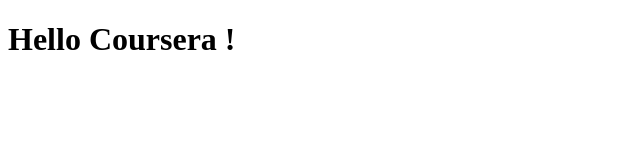
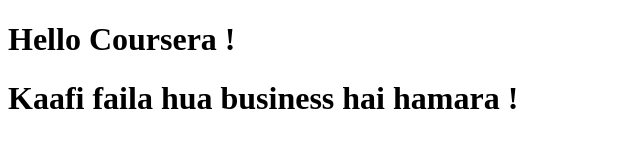
Before and after one commit to anand-hi-anand/coursera-test, a plain HTML site: page site/index.html in a window 1280 px wide. Shown: the whole page, without its empty margins (0-640 px from the left). Drawn offline with Linux system fonts and the light colour scheme.

Commit message:
Bhagwaan ka diya sabkuch hai

```diff
--- a/site/index.html
+++ b/site/index.html
@@ -8,6 +8,7 @@
 
 <body>
     <h1>Hello Coursera !</h1>
+    <h1>Kaafi faila hua business hai hamara !</h1>
 </body>
 
 </html>
```
